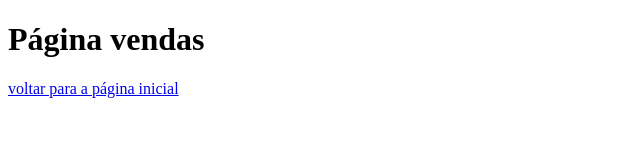
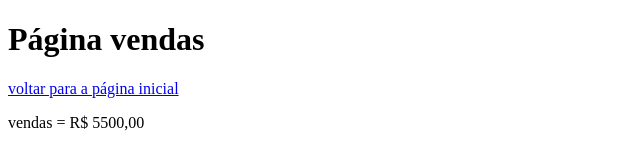
Before and after one commit to RenanAraujors/aulagithub, a plain HTML site: page vendas.html in a window 1280 px wide. Shown: the whole page, without its empty margins (0-640 px from the left). Drawn offline with Linux system fonts and the light colour scheme.

Commit message:
acrescentado o valor das vendas

```diff
--- a/vendas.html
+++ b/vendas.html
@@ -8,5 +8,6 @@
 <body>
     <h1>Página vendas</h1>
     <a href="index.html">voltar para a página inicial</a>
+    <p>vendas = R$ 5500,00</p>
 </body>
 </html>
```
